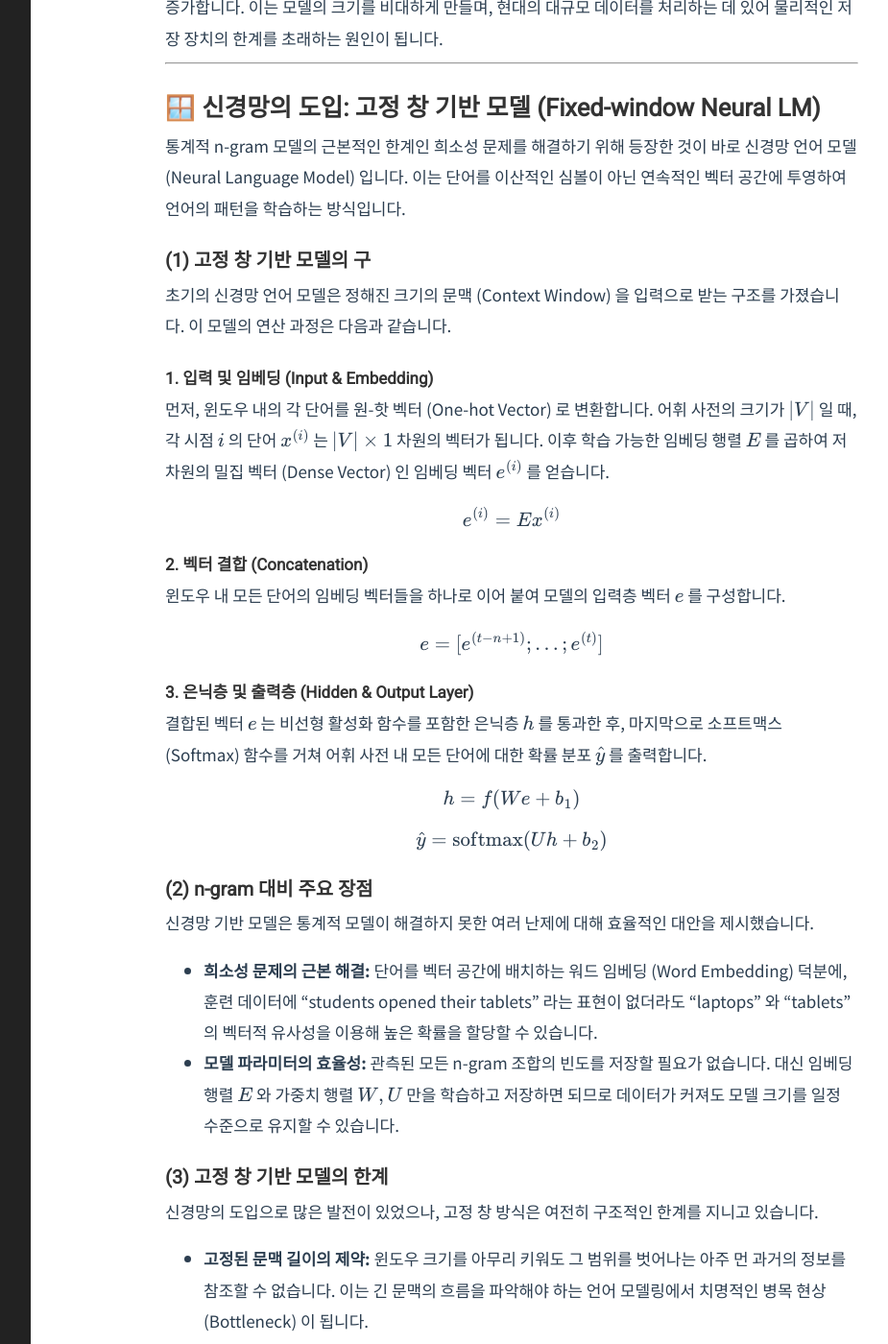
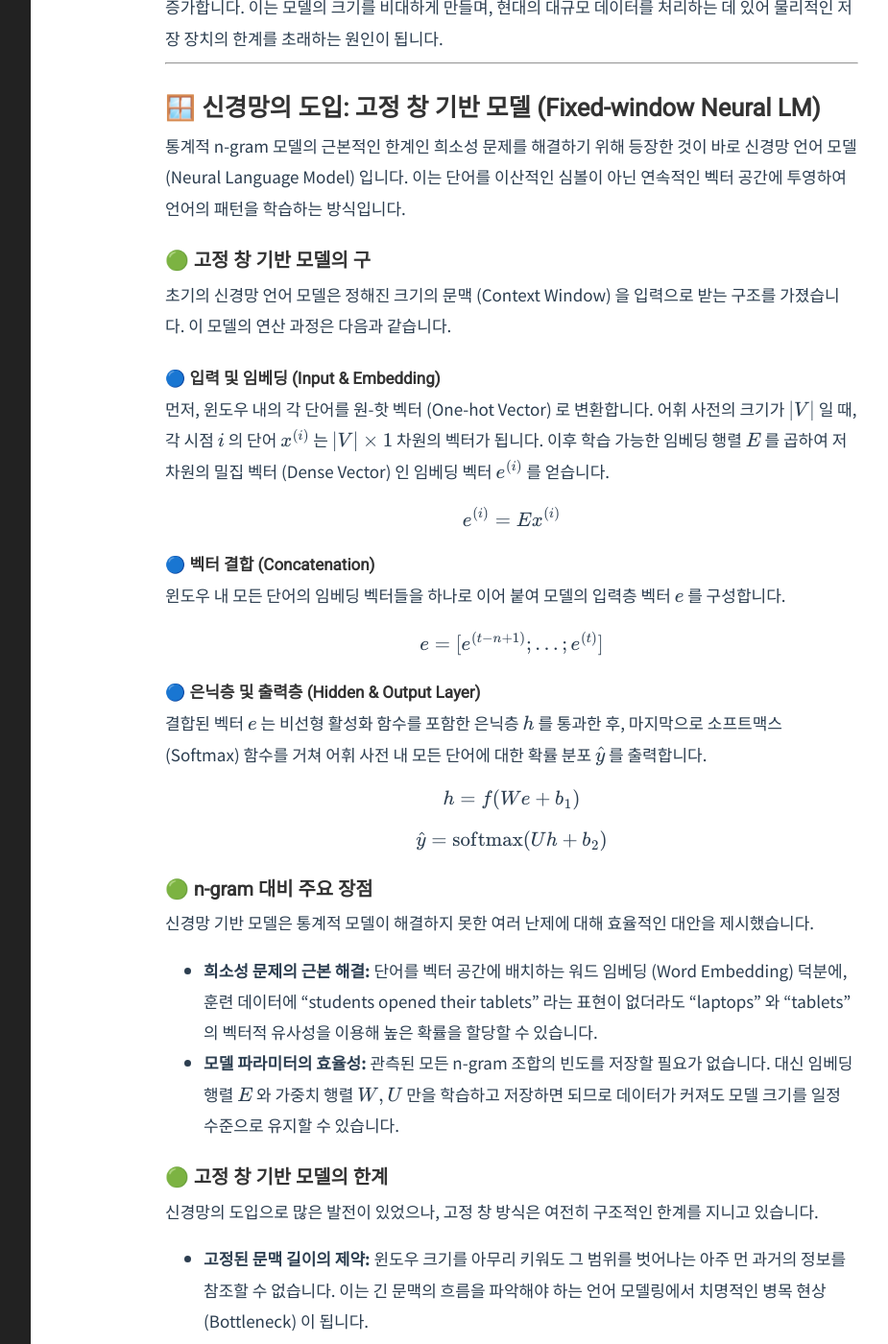
Before and after one commit to Youngjun-CV/Youngjun-CV.github.io, a Jekyll site: the page built from _posts/nlp/2026-03-23-language-modeling.markdown, in a window 1280 px wide and 1400 px high, scrolled down 3723 px. Shown: the whole window at 96% size, without its empty margins (268-1193 px from the left). Built offline with Jekyll 4.4.1, drawn with Linux system fonts in a browser that asks for light colours; formulas are drawn with MathJax 3; some of the changed text lies outside the part shown.

Commit message:
Update 2026-03-23-language-modeling.markdown

```diff
--- a/_posts/nlp/2026-03-23-language-modeling.markdown
+++ b/_posts/nlp/2026-03-23-language-modeling.markdown
@@ -43,7 +43,7 @@ $$P(x^{(1)}, \dots, x^{(T)}) = \prod_{t=1}^{T} P(x^{(t)} | x^{(t-1)}, \dots, x^{
 ## 📊 통계적 접근: n-gram 언어 모델
 앞서 정의한 언어 모델링의 수식적 원리를 실제로 구현하기 위해, 딥러닝이 대중화되기 전까지 가장 보편적으로 사용되었던 고전적인 통계적 방법론이 바로 n-gram 모델입니다.
 
-### (1) n-gram의 정의
+### 🟢 n-gram의 정의
 **n-gram** 이란 텍스트 시퀀스에서 연속적으로 나열된 $n$ 개의 단어 뭉치를 의미합니다. 통계적 언어 모델에서는 방대한 말뭉치 (Corpus) 에서 이러한 단어 조합들이 얼마나 자주 등장하는지 빈도 (Frquency)를 수집합니다.
 
 이 통계를 기반으로 특정 문맥 뒤에 어떤 단어가 올 확률이 높은지 계산하며, $n$ 의 크기에 따라 모델의 명칭과 고려하는 문맥의 범위가 달라집니다.
@@ -53,13 +53,13 @@ $$P(x^{(1)}, \dots, x^{(T)}) = \prod_{t=1}^{T} P(x^{(t)} | x^{(t-1)}, \dots, x^{
 * **Trigrams:** "the students opened" 와 같이 세 단어의 조합을 문맥으로 활용합니다.
 * **4-grams, 5-grams, ...:** 더 큰 $n$ 값을 가질수록 더 긴 문맥을 반영할 수 있습니다.
 
-### (2) 마르코프 가정과 확률 계산
+### 🟢 마르코프 가정과 확률 계산
 고전적 방식에서 문장의 첫 단어부터 현재까지의 모든 단어를 고려하여 다음 단어를 예측하는 것은 계산량이 기하급수적으로 늘어나 사실상 불가능합니다. 이를 해결하기 위해 **마르코프 가정 (Markov Assumption)** 이 도입되었습니다.
 
-#### 1. 마르코프 가정
+#### 🔵 마르코프 가정
 마르코프 가정의 핵심은 "다음 단어 $x^{(t+1)}$ 의 발생 확률은 오직 직전의 $n-1$ 개의 단어에만 의존한다" 는 것입니다. 즉, 아주 먼 과거의 단어들은 무시하고 바로 앞의 국소적인 문맥만 고려함으로써 복잡도를 획기적으로 낮춥니다.
 
-#### 2. 확률 계산 방식
+#### 🔵 확률 계산 방식
 확률은 전체 말뭉치 내에서 해당 n-gram 조합들이 나타난 횟수를 세는 방식 (Count-based) 으로 계산합니다. 이를 수식으로 나타내면 다음과 같습니다.
 
 $$P(x^{(t+1)} | x^{(t)}, \dots, x^{(t-n+2)}) \approx \frac{count(x^{(t+1)}, x^{(t)}, \dots, x^{(t-n+2)})}{count(x^{(t)}, \dots, x^{(t-n+2)})}$$
@@ -69,7 +69,7 @@ $$P(x^{(t+1)} | x^{(t)}, \dots, x^{(t-n+2)}) \approx \frac{count(x^{(t+1)}, x^{(
 
 이처럼 n-gram 모델은 "과거에 이 단어 조합 다음에 저 단어가 얼마나 자주 나왔는가?" 라는 통계적 사실에 기반하여 다음 단어를 예측합니다.
 
-### (3) n-gram 계산 예시
+### 🟢 n-gram 계산 예시
 4-gram 모델을 가정했을때, 문맥 "students opened their" 뒤에 "books" 라는 단어가 등장할 확률을 계산하는 과정은 다음과 같습니다.
 
 * **조건:** 대규모 말뭉치에서 "students opened their" 가 총 **1,000번** 등장했고, 그 뒤에 바로 "books" 가 이어진 사례가 **400번** 관찰되었다고 가정합니다.
@@ -80,10 +80,10 @@ $$P(\text{books} | \text{students}, \text{opened}, \text{their}) = \frac{count(\
 
 이 결과에 따라 모델은 해당 문맥에서 다음 단어로 "books"가 나올 확률을 40%로 예측하게 됩니다.
 
-### (4) n-gram의 한계점
+### 🟢 n-gram의 한계점
 통계적 방식은 직관적이지만, 실제 자연어의 복잡성을 담아내기에는 **희소성 (Sparsity)** 과 **저장 공간 (Storage)** 측면에서 치명적인 문제를 안고 있습니다.
 
-#### 1. 희소성 문제
+#### 🔵 희소성 문제
 말 뭉치에 존재하지 않는 조합에 대해서는 확률을 정의할 수 없는 현상입니다.
 
 * **Case 1 (Zero Probability)** "students opened their $w$" 라는 조합이 데이터에 한 번도 없었다면, 단어 $w$ 가 나타날 확률은 수학적으로 **0** 이 됩니다. 이를 해결하기 위해 모든 카운트에 아주 작은 값 $\delta$ 를 더해주는 **스무딩(Smoothing)** 기법을 사용합니다.
@@ -92,7 +92,7 @@ $$P(\text{books} | \text{students}, \text{opened}, \text{their}) = \frac{count(\
 
 일반적으로 문맥의 길이 $n$ 이 커질수록 해당 문장이 말뭉치에 존재할 확률은 급격히 낮아집니다. 이로 인해 희소성 문제가 더욱 심화되므로, 고전적인 n-gram 모델에서는 보통 $n \le 5$ 를 넘기지 않는 것이 일반적입니다.
 
-#### 2. 저장 공간 문제
+#### 🔵 저장 공간 문제
 n-gram 모델은 말뭉치에서 관찰된 모든 조합의 카운트를 메모리에 보유해야 합니다. 따라서 $n$ 이 커지거나 처리해야 할 어휘 사전 (Vocabulary) 의 크기가 늘어날수록 저장해야 할 경우의 수는 기하급수적으로 증가합니다. 이는 모델의 크기를 비대하게 만들며, 현대의 대규모 데이터를 처리하는 데 있어 물리적인 저장 장치의 한계를 초래하는 원인이 됩니다.
 
 ---
@@ -100,34 +100,34 @@ n-gram 모델은 말뭉치에서 관찰된 모든 조합의 카운트를 메모
 ## 🪟 신경망의 도입: 고정 창 기반 모델 (Fixed-window Neural LM)
 통계적 n-gram 모델의 근본적인 한계인 희소성 문제를 해결하기 위해 등장한 것이 바로 신경망 언어 모델 (Neural Language Model) 입니다. 이는 단어를 이산적인 심볼이 아닌 연속적인 벡터 공간에 투영하여 언어의 패턴을 학습하는 방식입니다.
 
-### (1) 고정 창 기반 모델의 구
+### 🟢 고정 창 기반 모델의 구
 초기의 신경망 언어 모델은 정해진 크기의 문맥 (Context Window) 을 입력으로 받는 구조를 가졌습니다. 이 모델의 연산 과정은 다음과 같습니다.
 
-#### 1. 입력 및 임베딩 (Input & Embedding)
+#### 🔵 입력 및 임베딩 (Input & Embedding)
 먼저, 윈도우 내의 각 단어를 원-핫 벡터 (One-hot Vector) 로 변환합니다. 어휘 사전의 크기가 $|V|$ 일 때, 각 시점 $i$ 의 단어 $x^{(i)}$ 는 $|V| \times 1$ 차원의 벡터가 됩니다. 이후 학습 가능한 임베딩 행렬 $E$ 를 곱하여 저차원의 밀집 벡터 (Dense Vector) 인 임베딩 벡터 $e^{(i)}$ 를 얻습니다.
 
 $$e^{(i)} = E x^{(i)}$$
 
-#### 2. 벡터 결합 (Concatenation)
+#### 🔵 벡터 결합 (Concatenation)
 윈도우 내 모든 단어의 임베딩 벡터들을 하나로 이어 붙여 모델의 입력층 벡터 $e$ 를 구성합니다.
 
 $$e = [e^{(t-n+1)}; \dots; e^{(t)}]$$
 
-#### 3. 은닉층 및 출력층 (Hidden & Output Layer)
+#### 🔵 은닉층 및 출력층 (Hidden & Output Layer)
 결합된 벡터 $e$ 는 비선형 활성화 함수를 포함한 은닉층 $h$ 를 통과한 후, 마지막으로 소프트맥스 (Softmax) 함수를 거쳐 어휘 사전 내 모든 단어에 대한 확률 분포 $\hat{y}$ 를 출력합니다.
 
 $$h = f(W e + b_1)$$
 
 $$\hat{y} = \text{softmax}(U h + b_2)$$
 
-### (2) n-gram 대비 주요 장점
+### 🟢 n-gram 대비 주요 장점
 신경망 기반 모델은 통계적 모델이 해결하지 못한 여러 난제에 대해 효율적인 대안을 제시했습니다.
 
 * **희소성 문제의 근본 해결:** 단어를 벡터 공간에 배치하는 워드 임베딩 (Word Embedding) 덕분에, 훈련 데이터에 "students opened their tablets" 라는 표현이 없더라도 "laptops" 와 "tablets" 의 벡터적 유사성을 이용해 높은 확률을 할당할 수 있습니다.
 
 * **모델 파라미터의 효율성:** 관측된 모든 n-gram 조합의 빈도를 저장할 필요가 없습니다. 대신 임베딩 행렬 $E$ 와 가중치 행렬 $W, U$ 만을 학습하고 저장하면 되므로 데이터가 커져도 모델 크기를 일정 수준으로 유지할 수 있습니다.
 
-### (3) 고정 창 기반 모델의 한계
+### 🟢 고정 창 기반 모델의 한계
 신경망의 도입으로 많은 발전이 있었으나, 고정 창 방식은 여전히 구조적인 한계를 지니고 있습니다.
 
 * **고정된 문맥 길이의 제약:** 윈도우 크기를 아무리 키워도 그 범위를 벗어나는 아주 먼 과거의 정보를 참조할 수 없습니다. 이는 긴 문맥의 흐름을 파악해야 하는 언어 모델링에서 치명적인 병목 현상 (Bottleneck) 이 됩니다.
```
